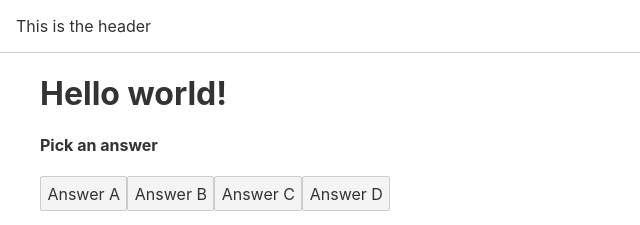
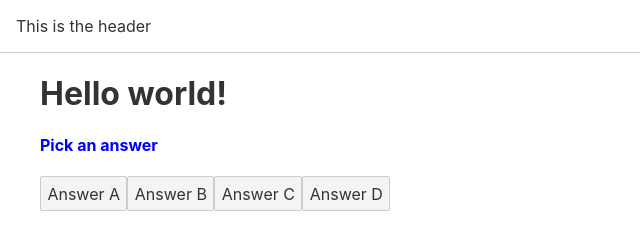
Before and after one commit to frankluongo/lut-svelte-for-beginners, a Svelte app in the folder levelup-quiz/: page / in a window 1280 px wide. Shown: the top 225 px of the page, without its empty margins (0-640 px from the left). Built offline with nearby package versions, Linux system fonts and the light colour scheme.

Commit message:
08: CSS In Svelte

```diff
--- a/levelup-quiz/src/App.svelte
+++ b/levelup-quiz/src/App.svelte
@@ -4,6 +4,12 @@
   import Quiz from "./Quiz.svelte";
   export let name = "sup";
 </script>
+
+<style>
+  :global(h4) {
+    color: blue;
+  }
+</style>
 
 <Header />
 <main>
--- a/levelup-quiz/src/Quiz.svelte
+++ b/levelup-quiz/src/Quiz.svelte
@@ -14,6 +14,12 @@
   }
 </script>
 
+<style>
+  /* h4 {
+    color: red;
+  } */
+</style>
+
 <Container>
   {#if result}
     <h4>{result}</h4>
```
Also changed, not shown: 1 other file (tests, documents, lock files or other folders).
